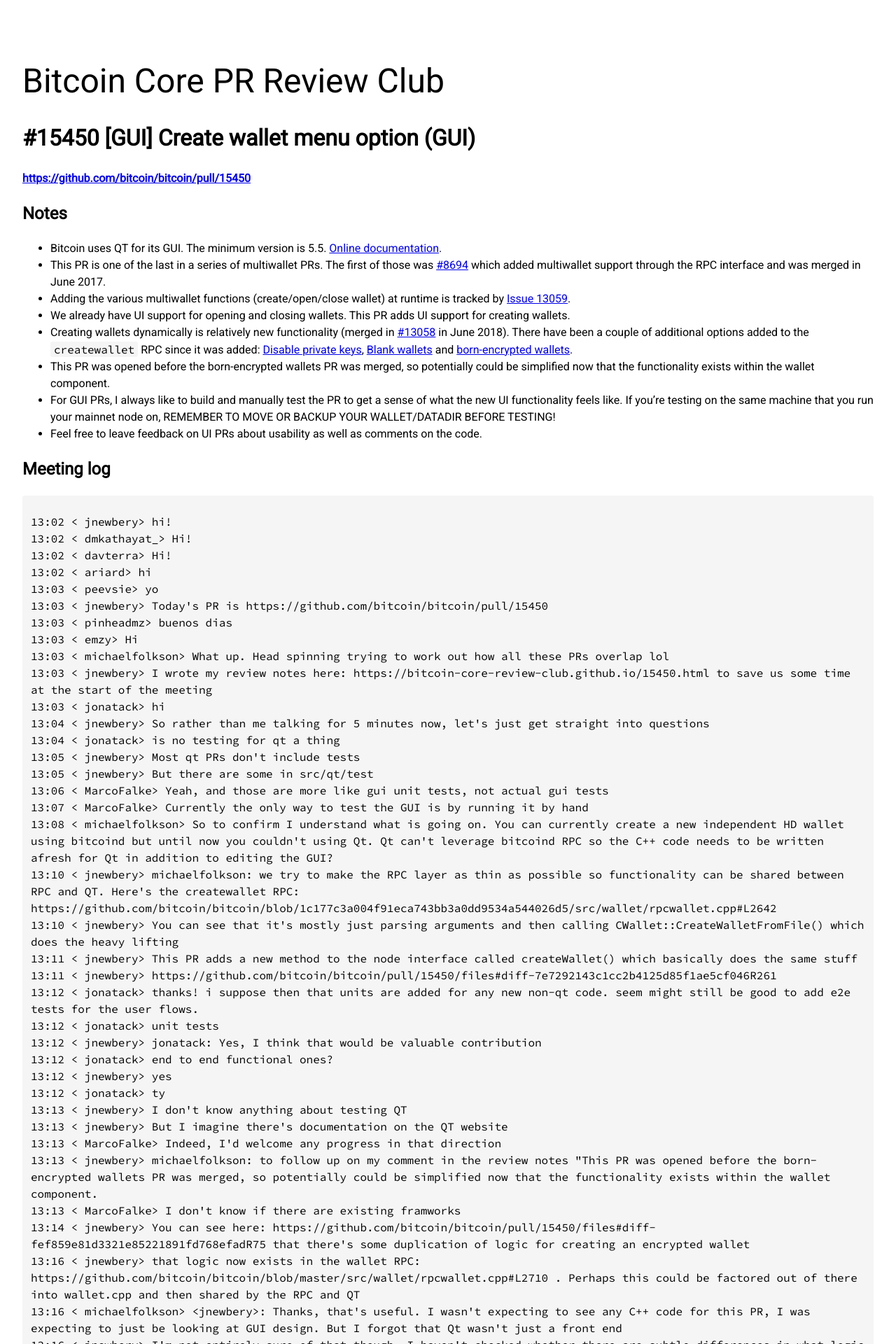
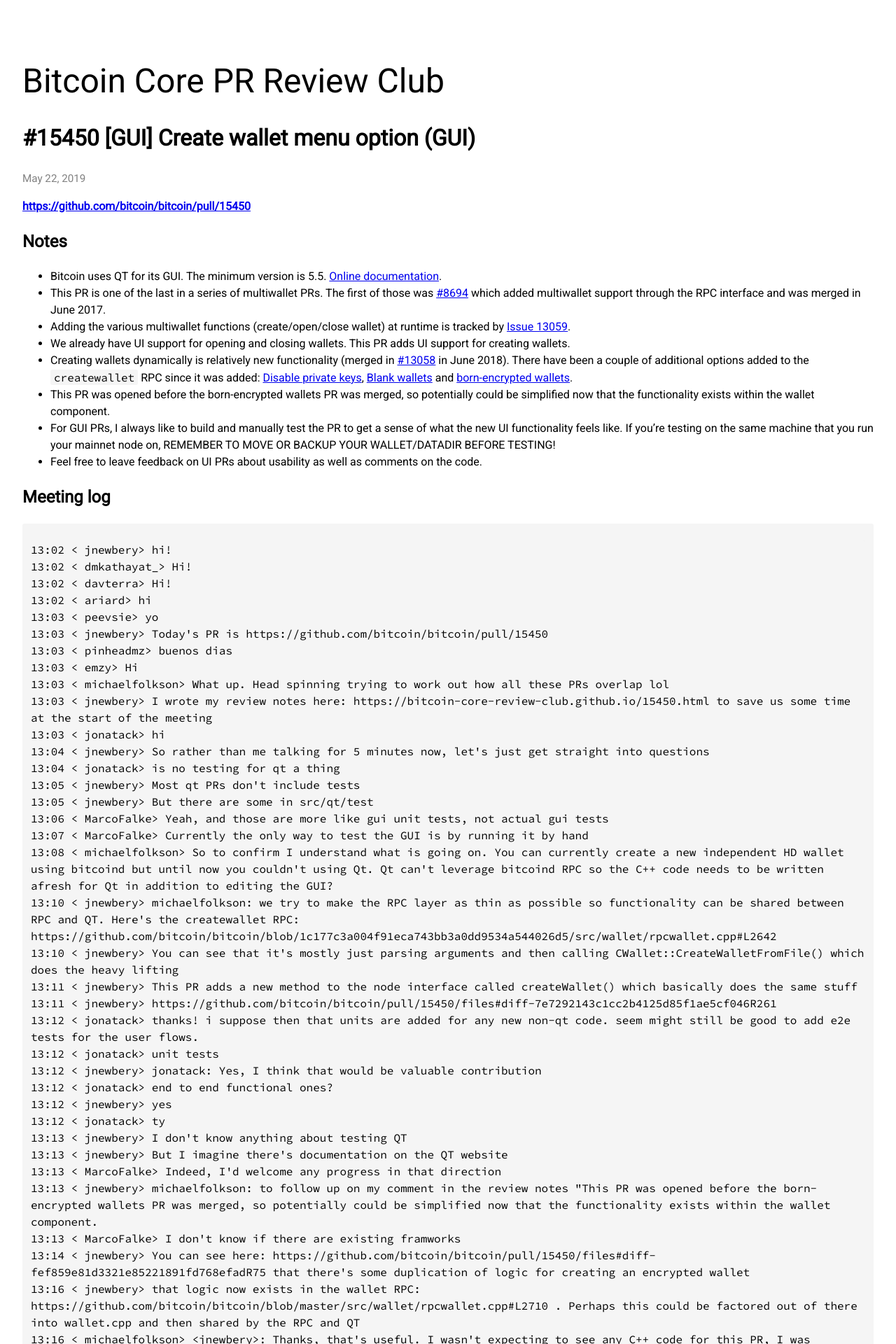
Before and after one commit to bitcoin-core-review-club/website, a Jekyll site: the page built from _posts/2019-05-22-#15450.md, in a window 1280 px wide. Shown: the top 1920 px of the page at 70% size. Built offline with Jekyll 4.4.1, drawn with Linux system fonts in a browser that asks for light colours; nearby versions of some CDN libraries.

Commit message:
Add date to post template

```diff
--- a/_layouts/post.html
+++ b/_layouts/post.html
@@ -5,6 +5,10 @@
 <section>
   <div class="post-content">
     <h1>{{ page.title }}</h1>
+      <time class="dt-published" datetime="{{ page.date | date_to_xmlschema }}">
+        {%- assign date_format = site.minima.date_format | default: "%b %-d, %Y" -%}
+        {{ page.date | date: date_format }}
+      </time>
     <p>{{ content }}</p>
   </div>
 </section>
--- a/assets/css/all.sass
+++ b/assets/css/all.sass
@@ -43,3 +43,7 @@
   color: $primary-color
   font:
     size: 48px
+
+.dt-published
+  color: #828282
+  font-size: 0.95em
```
